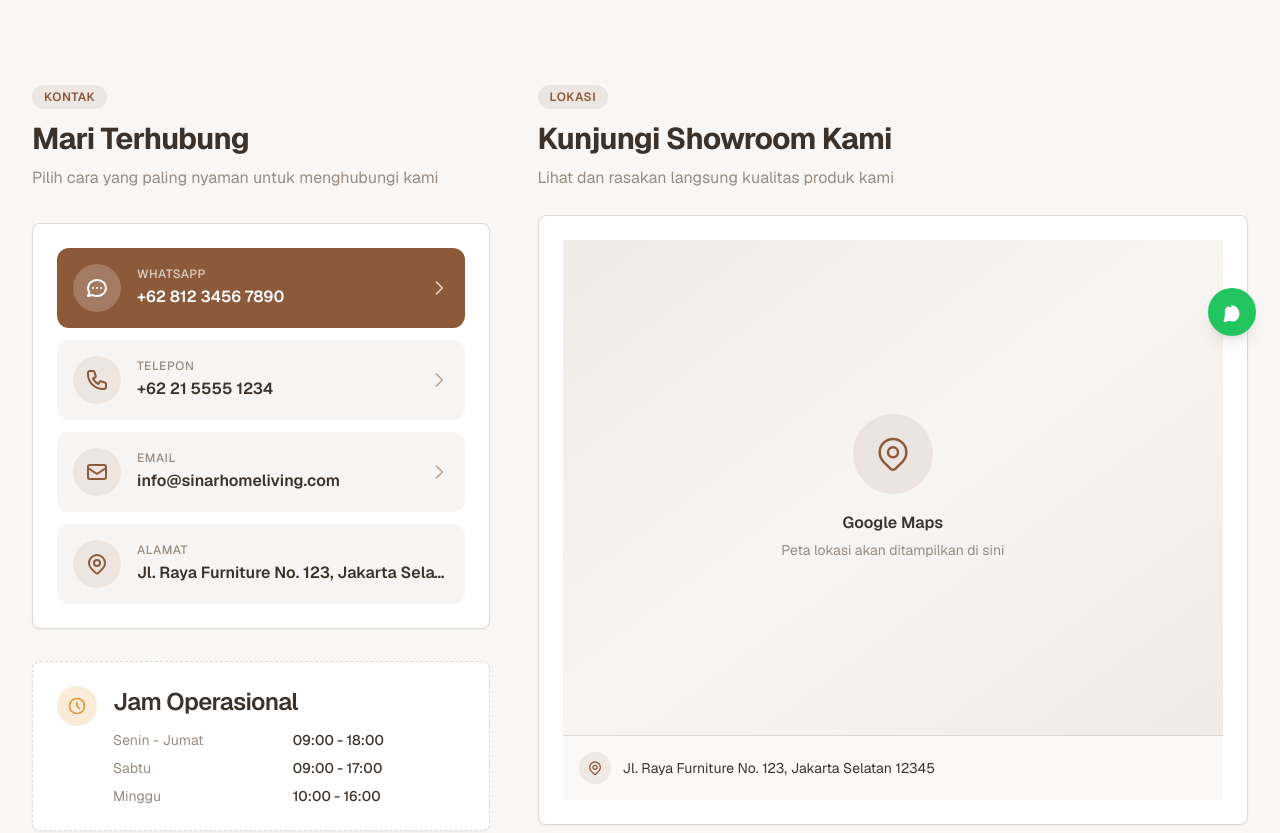
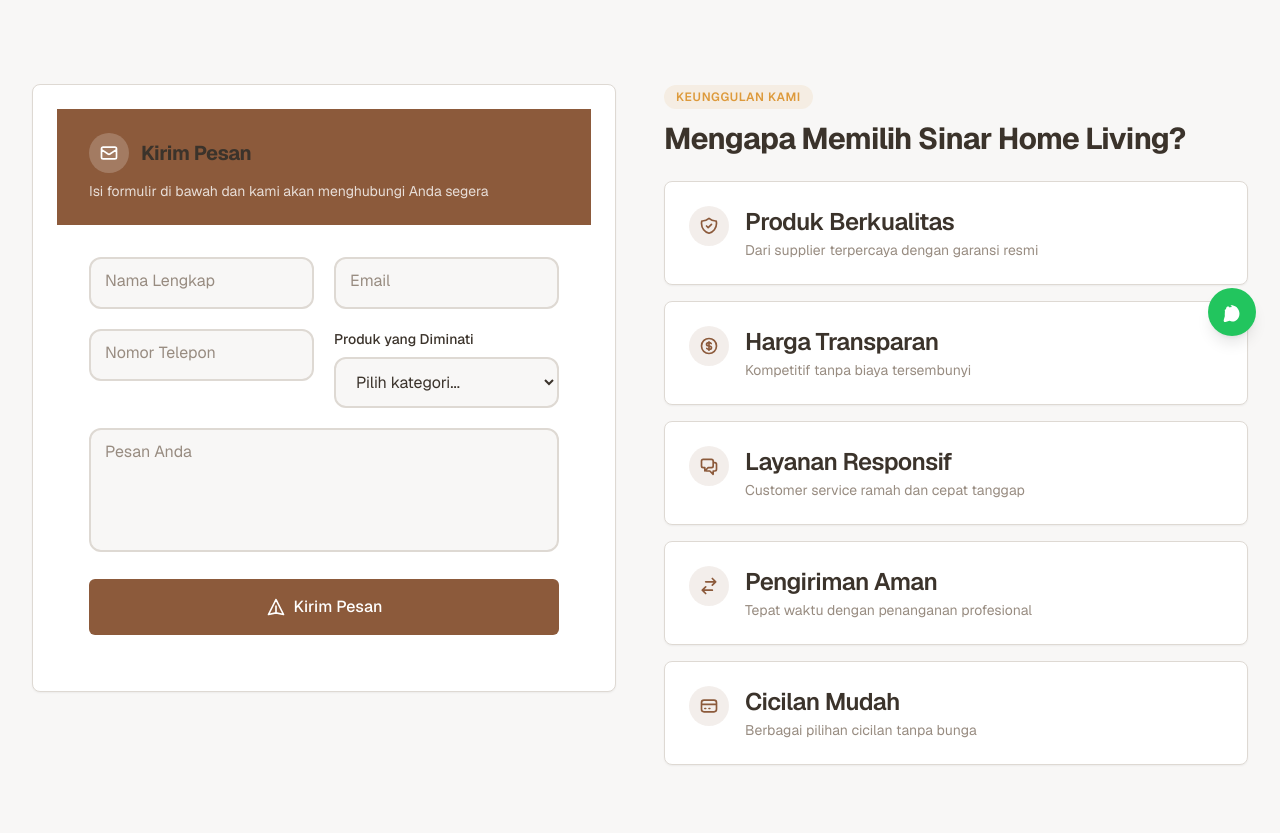
Before and after one commit to bluezdis/sinarhomeliving-website, a Next.js app: page /kontak in a window 1280 px wide. Shown: the part 440-1273 px from the top of the page. Built offline with nearby package versions, Linux system fonts and the light colour scheme.

Commit message:
feat: restructure contact page with harmonized color scheme
Remove unused sections and move form to top, maintain color harmony

```diff
--- a/app/kontak/page.tsx
+++ b/app/kontak/page.tsx
@@ -3,7 +3,6 @@ import Button from "@/components/common/Button";
 import Card from "@/components/common/Card";
 import WhatsAppButton from "@/components/common/WhatsAppButton";
 import ContactForm from "@/components/kontak/ContactForm";
-import ContactInfo from "@/components/kontak/ContactInfo";
 
 export default function KontakPage() {
   return (
@@ -30,69 +29,8 @@ export default function KontakPage() {
         </Container>
       </div>
 
-      {/* Main Content - Contact Info & Map */}
+      {/* Contact Form Section - Now at the top */}
       <section className="py-16 md:py-24 bg-background">
-        <Container>
-          <div className="grid lg:grid-cols-5 gap-8 lg:gap-12">
-            {/* Contact Info - 2 columns */}
-            <div className="lg:col-span-2">
-              <ContactInfo />
-            </div>
-
-            {/* Map Section - 3 columns */}
-            <div className="lg:col-span-3">
-              <div className="sticky top-24">
-                <span className="inline-block px-3 py-1 text-xs font-semibold uppercase tracking-wider text-primary bg-primary/10 rounded-full mb-3">
-                  Lokasi
-                </span>
-                <h3 className="text-2xl md:text-3xl font-bold text-foreground mb-2">
-                  Kunjungi Showroom Kami
-                </h3>
-                <p className="text-muted mb-6">
-                  Lihat dan rasakan langsung kualitas produk kami
-                </p>
-
-                <Card className="overflow-hidden p-0">
-                  <div className="aspect-[4/3] bg-secondary flex items-center justify-center relative">
-                    {/* Map Placeholder with Visual */}
-                    <div className="absolute inset-0 bg-gradient-to-br from-secondary via-secondary-light to-secondary" />
-                    <div className="relative text-center space-y-4 p-8">
-                      <div className="w-20 h-20 mx-auto bg-primary/10 rounded-full flex items-center justify-center">
-                        <svg className="w-10 h-10 text-primary" fill="none" viewBox="0 0 24 24" stroke="currentColor">
-                          <path strokeLinecap="round" strokeLinejoin="round" strokeWidth={1.5} d="M17.657 16.657L13.414 20.9a1.998 1.998 0 01-2.827 0l-4.244-4.243a8 8 0 1111.314 0z" />
-                          <path strokeLinecap="round" strokeLinejoin="round" strokeWidth={1.5} d="M15 11a3 3 0 11-6 0 3 3 0 016 0z" />
-                        </svg>
-                      </div>
-                      <div>
-                        <p className="text-foreground font-semibold mb-1">Google Maps</p>
-                        <p className="text-muted text-sm">Peta lokasi akan ditampilkan di sini</p>
-                      </div>
-                    </div>
-                  </div>
-
-                  {/* Address Footer */}
-                  <div className="p-4 bg-secondary/30 border-t border-border">
-                    <div className="flex items-center gap-3">
-                      <div className="w-8 h-8 rounded-full bg-primary/10 flex items-center justify-center flex-shrink-0">
-                        <svg className="w-4 h-4 text-primary" fill="none" viewBox="0 0 24 24" stroke="currentColor">
-                          <path strokeLinecap="round" strokeLinejoin="round" strokeWidth={2} d="M17.657 16.657L13.414 20.9a1.998 1.998 0 01-2.827 0l-4.244-4.243a8 8 0 1111.314 0z" />
-                          <path strokeLinecap="round" strokeLinejoin="round" strokeWidth={2} d="M15 11a3 3 0 11-6 0 3 3 0 016 0z" />
-                        </svg>
-                      </div>
-                      <p className="text-sm text-foreground">
-                        Jl. Raya Furniture No. 123, Jakarta Selatan 12345
-                      </p>
-                    </div>
-                  </div>
-                </Card>
-              </div>
-            </div>
-          </div>
-        </Container>
-      </section>
-
-      {/* Contact Form Section */}
-      <section className="py-16 md:py-24 bg-secondary/50">
         <Container>
           <div className="grid lg:grid-cols-2 gap-12 items-start">
             {/* Left Side - Form */}
```
